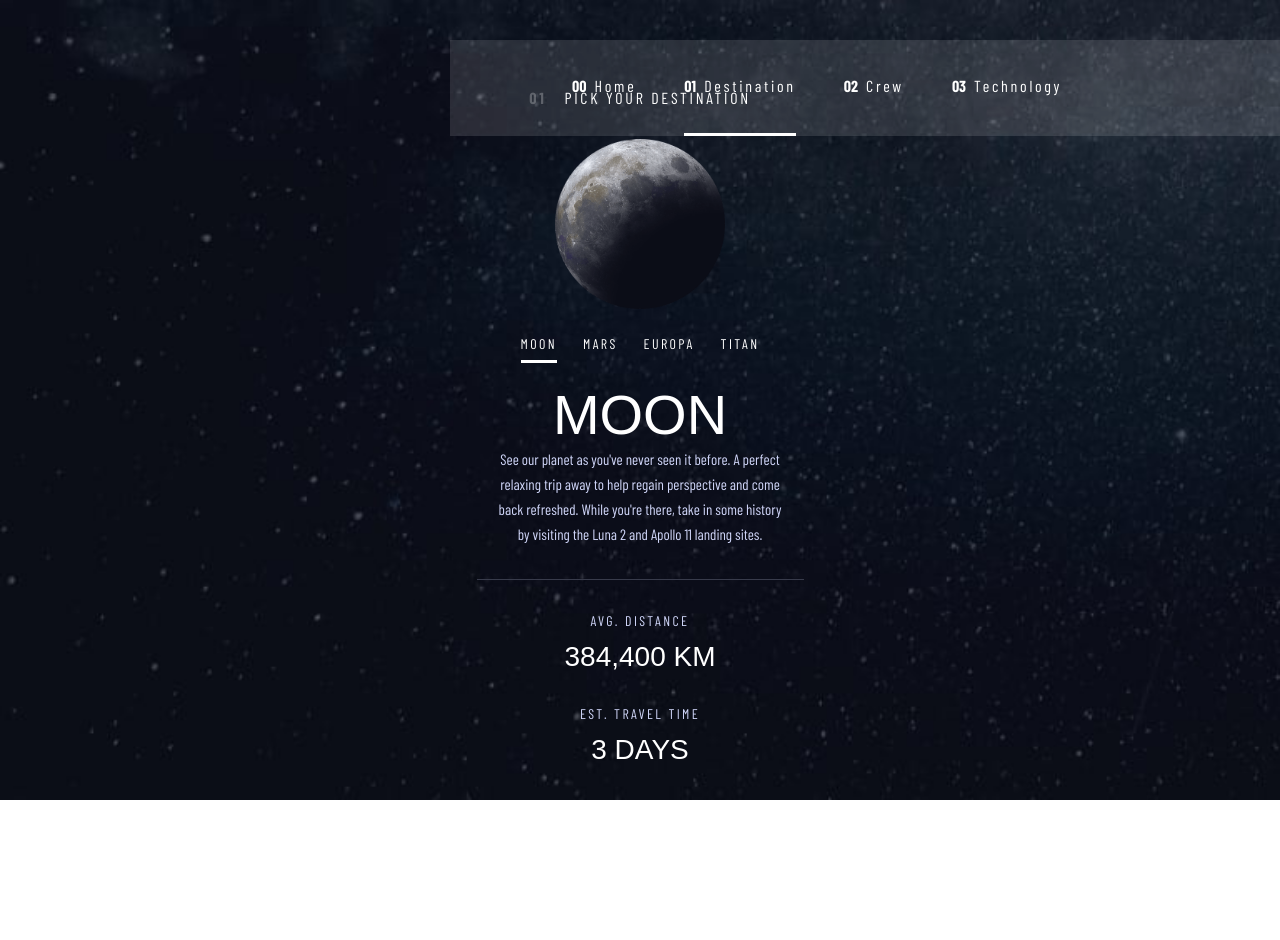
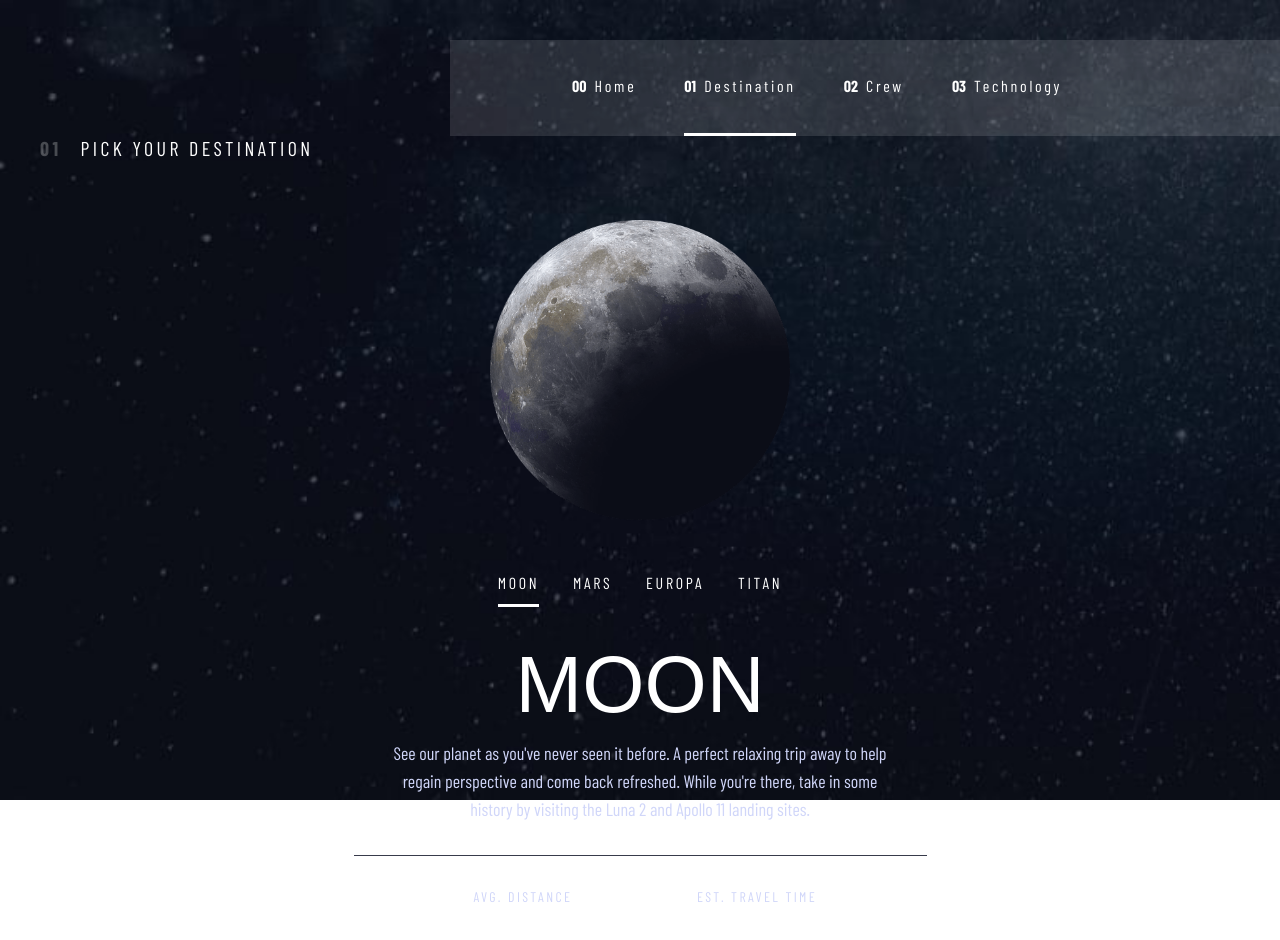
Before and after one commit to NeptuneRjo/space-tourism, a React (Create React App) app: page /destination in a window 1280 px wide. Shown: the top 940 px of the page. Before the commit the page ends 824 px from the top, so only its background shows below. Built offline with nearby package versions, Linux system fonts and the light colour scheme; a web font is replaced by a local one.

Commit message:
styled for tablet

```diff
--- a/src/Components/Destination/destination.css
+++ b/src/Components/Destination/destination.css
@@ -155,7 +155,7 @@
 }
 
 
-@media screen and (max-width: 768px) {
+@media screen and (min-width: 768px) {
     .destination-header {
         font-size: 20px;
         line-height: 24px;
@@ -176,6 +176,10 @@
         height: 300px;
         width: 300px;
     }
+
+    /* .destination-container {
+        height: 100%;
+    } */
 
     .destination-nav {
         gap: 2.1rem;
@@ -210,6 +214,7 @@
         width: 573px;
         flex-direction: row;
         gap: 11px;
+        margin-bottom: 3.875rem;
     }
 
     .destination-distance {
```
